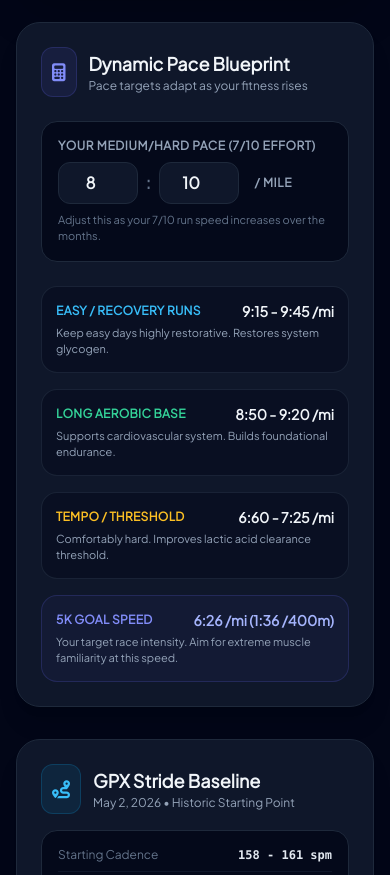
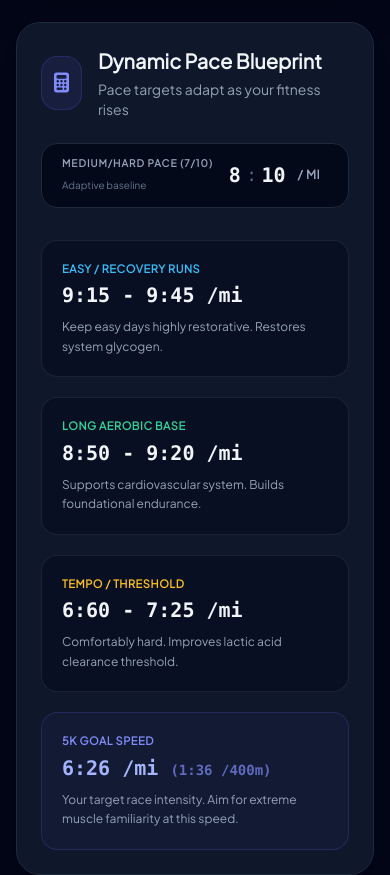
Before and after one commit to bkas724/Workoutapp, a plain HTML site: page public/index.html in a window 390 px wide. Shown: the part 920-1795 px from the top of the page. Drawn offline with nearby package versions, Linux system fonts and the light colour scheme.

Commit message:
Redesign Dynamic Pace Blueprint UI
Restructure and restyle the Dynamic Pace Blueprint section: replace the previous input-based pace card with a compact, hero-style panel that shows pace as display spans and keeps minute/second inputs hidden. Add input-min-display and input-sec-display elements and update JS to set their text when EMA recalibration runs and during applyStateToUI, with existence checks to avoid errors. Remove direct input listeners for the now-hidden inputs and adjust layout classes for responsive presentation.

```diff
--- a/public/index.html
+++ b/public/index.html
@@ -45,6 +45,11 @@
                 // Inject the updated baseline straight back to user data configuration views
                 document.getElementById('input-min').value = finalMin;
                 document.getElementById('input-sec').value = finalSec;
+
+                if (document.getElementById('input-min-display')) {
+                    document.getElementById('input-min-display').innerText = finalMin;
+                    document.getElementById('input-sec-display').innerText = finalSec < 10 ? '0' + finalSec : finalSec;
+                }
 
                 console.log(`EMA recalibration triggered! Previous: ${prevMins}:${prevSecs}, Logged: ${mins}:${secs}, New Engine Base Calibration: ${finalMin}:${finalSec}`);
             }
@@ -204,66 +209,65 @@
             </div>
         </div>
 
+        <section class="mb-8 bg-slate-900 border border-slate-800 rounded-3xl p-6 md:p-8 shadow-xl relative overflow-hidden">
+            <div class="flex flex-col md:flex-row md:items-center justify-between gap-6 mb-8">
+                <div class="flex items-center gap-4">
+                    <div class="p-3 bg-indigo-500/10 text-indigo-400 rounded-2xl border border-indigo-500/20">
+                        <i class="fa-solid fa-calculator text-xl"></i>
+                    </div>
+                    <div>
+                        <h2 class="font-extrabold text-xl text-slate-100">Dynamic Pace Blueprint</h2>
+                        <p class="text-sm text-slate-400 mt-1">Pace targets adapt as your fitness rises</p>
+                    </div>
+                </div>
+
+                <div class="bg-slate-950/80 border border-slate-800 px-5 py-3 rounded-2xl flex flex-wrap md:flex-nowrap items-center gap-4">
+                    <div class="text-left md:text-right">
+                        <label class="block text-slate-400 text-[10px] font-bold uppercase tracking-widest">Medium/Hard Pace (7/10)</label>
+                        <span class="text-[10px] text-slate-500">Adaptive baseline</span>
+                    </div>
+                    <div class="hidden md:block w-px h-8 bg-slate-800"></div>
+                    <div class="flex items-center gap-2">
+                        <span id="input-min-display" class="text-slate-100 font-mono text-xl font-black">8</span>
+                        <span class="text-slate-500 font-black">:</span>
+                        <span id="input-sec-display" class="text-slate-100 font-mono text-xl font-black">10</span>
+                        <span class="text-slate-400 text-xs font-semibold uppercase tracking-wider ml-1">/ mi</span>
+                        <input type="hidden" id="input-min" value="8">
+                        <input type="hidden" id="input-sec" value="10">
+                    </div>
+                </div>
+            </div>
+
+            <div class="grid grid-cols-1 md:grid-cols-2 lg:grid-cols-4 gap-5">
+                <div class="p-5 rounded-2xl bg-slate-950/40 border border-slate-800/80 hover:border-slate-800 transition-colors">
+                    <span class="text-[11px] font-bold text-sky-400 uppercase tracking-wider block mb-1">Easy / Recovery Runs</span>
+                    <span id="pace-easy" class="text-xl font-black text-slate-100 block mb-2 font-mono">9:15 - 9:45 /mi</span>
+                    <p class="text-xs text-slate-400 leading-relaxed">Keep easy days highly restorative. Restores system glycogen.</p>
+                </div>
+
+                <div class="p-5 rounded-2xl bg-slate-950/40 border border-slate-800/80 hover:border-slate-800 transition-colors">
+                    <span class="text-[11px] font-bold text-emerald-400 uppercase tracking-wider block mb-1">Long Aerobic Base</span>
+                    <span id="pace-long" class="text-xl font-black text-slate-100 block mb-2 font-mono">8:50 - 9:20 /mi</span>
+                    <p class="text-xs text-slate-400 leading-relaxed">Supports cardiovascular system. Builds foundational endurance.</p>
+                </div>
+
+                <div class="p-5 rounded-2xl bg-slate-950/40 border border-slate-800/80 hover:border-slate-800 transition-colors">
+                    <span class="text-[11px] font-bold text-amber-400 uppercase tracking-wider block mb-1">Tempo / Threshold</span>
+                    <span id="pace-tempo" class="text-xl font-black text-slate-100 block mb-2 font-mono">7:10 - 7:25 /mi</span>
+                    <p class="text-xs text-slate-400 leading-relaxed">Comfortably hard. Improves lactic acid clearance threshold.</p>
+                </div>
+
+                <div class="p-5 rounded-2xl bg-indigo-500/5 border border-indigo-500/20">
+                    <span class="text-[11px] font-bold text-indigo-400 uppercase tracking-wider block mb-1">5K Goal Speed</span>
+                    <span class="text-xl font-black text-indigo-300 block mb-2 font-mono">6:26 /mi <span class="text-sm font-bold text-indigo-400/70">(1:36 /400m)</span></span>
+                    <p class="text-xs text-slate-400 leading-relaxed">Your target race intensity. Aim for extreme muscle familiarity at this speed.</p>
+                </div>
+            </div>
+        </section>
+
         <div class="grid grid-cols-1 lg:grid-cols-12 gap-8">
 
             <div class="lg:col-span-4 space-y-8">
-
-                <section class="bg-slate-900 border border-slate-800 rounded-3xl p-6 shadow-xl relative overflow-hidden">
-                    <div class="flex items-center gap-3 mb-6">
-                        <div class="p-2.5 bg-indigo-500/10 text-indigo-400 rounded-xl border border-indigo-500/20">
-                            <i class="fa-solid fa-calculator text-lg"></i>
-                        </div>
-                        <div>
-                            <h2 class="font-bold text-lg text-slate-100">Dynamic Pace Blueprint</h2>
-                            <p class="text-xs text-slate-400">Pace targets adapt as your fitness rises</p>
-                        </div>
-                    </div>
-
-                    <div class="mb-6 bg-slate-950/80 border border-slate-800 p-4 rounded-2xl">
-                        <label class="block text-slate-400 text-xs font-semibold mb-2 uppercase tracking-wider">Your Medium/Hard Pace (7/10 effort)</label>
-                        <div class="flex items-center gap-2">
-                            <input id="input-min" type="number" min="5" max="15" value="8" class="bg-slate-900 border border-slate-800 text-slate-100 px-3 py-2 rounded-xl text-center w-20 font-bold focus:outline-none focus:border-indigo-500 transition-colors">
-                            <span class="text-slate-500 font-black">:</span>
-                            <input id="input-sec" type="number" min="0" max="59" value="10" class="bg-slate-900 border border-slate-800 text-slate-100 px-3 py-2 rounded-xl text-center w-20 font-bold focus:outline-none focus:border-indigo-500 transition-colors">
-                            <span class="text-slate-400 text-xs font-semibold uppercase tracking-wider ml-2">/ Mile</span>
-                        </div>
-                        <p class="text-[11px] text-slate-500 mt-2">Adjust this as your 7/10 run speed increases over the months.</p>
-                    </div>
-
-                    <div class="space-y-4">
-                        <div class="p-3.5 rounded-2xl bg-slate-950/40 border border-slate-800/80 hover:border-slate-800 transition-colors">
-                            <div class="flex justify-between items-center mb-1">
-                                <span class="text-xs font-semibold text-sky-400 uppercase tracking-wide">Easy / Recovery Runs</span>
-                                <span id="pace-easy" class="text-sm font-extrabold text-slate-100">9:15 - 9:45 /mi</span>
-                            </div>
-                            <p class="text-[11px] text-slate-400">Keep easy days highly restorative. Restores system glycogen.</p>
-                        </div>
-
-                        <div class="p-3.5 rounded-2xl bg-slate-950/40 border border-slate-800/80 hover:border-slate-800 transition-colors">
-                            <div class="flex justify-between items-center mb-1">
-                                <span class="text-xs font-semibold text-emerald-400 uppercase tracking-wide">Long Aerobic Base</span>
-                                <span id="pace-long" class="text-sm font-extrabold text-slate-100">8:50 - 9:20 /mi</span>
-                            </div>
-                            <p class="text-[11px] text-slate-400">Supports cardiovascular system. Builds foundational endurance.</p>
-                        </div>
-
-                        <div class="p-3.5 rounded-2xl bg-slate-950/40 border border-slate-800/80 hover:border-slate-800 transition-colors">
-                            <div class="flex justify-between items-center mb-1">
-                                <span class="text-xs font-semibold text-amber-400 uppercase tracking-wide">Tempo / Threshold</span>
-                                <span id="pace-tempo" class="text-sm font-extrabold text-slate-100">7:10 - 7:25 /mi</span>
-                            </div>
-                            <p class="text-[11px] text-slate-400">Comfortably hard. Improves lactic acid clearance threshold.</p>
-                        </div>
-
-                        <div class="p-3.5 rounded-2xl bg-indigo-500/5 border border-indigo-500/20">
-                            <div class="flex justify-between items-center mb-1">
-                                <span class="text-xs font-bold text-indigo-400 uppercase tracking-wide">5K Goal Speed</span>
-                                <span class="text-sm font-black text-indigo-300">6:26 /mi (1:36 /400m)</span>
-                            </div>
-                            <p class="text-[11px] text-slate-400">Your target race intensity. Aim for extreme muscle familiarity at this speed.</p>
-                        </div>
-                    </div>
-                </section>
 
                 <section class="bg-slate-900 border border-slate-800 rounded-3xl p-6 shadow-xl relative overflow-hidden">
                     <div class="flex items-center gap-3 mb-4">
@@ -326,7 +330,6 @@
             </div>
 
             <div class="lg:col-span-8 space-y-8">
-
                 <div class="bg-slate-900 border border-slate-800 rounded-3xl p-6 shadow-xl">
 
                     <div class="flex flex-col sm:flex-row sm:items-center justify-between gap-4 mb-8 pb-4 border-b border-slate-800">
@@ -1131,8 +1134,14 @@
         }
 
         function applyStateToUI() {
-            if (appState.inputMin) document.getElementById('input-min').value = appState.inputMin;
-            if (appState.inputSec) document.getElementById('input-sec').value = appState.inputSec;
+            if (appState.inputMin) {
+                document.getElementById('input-min').value = appState.inputMin;
+                if (document.getElementById('input-min-display')) document.getElementById('input-min-display').innerText = appState.inputMin;
+            }
+            if (appState.inputSec) {
+                document.getElementById('input-sec').value = appState.inputSec;
+                if (document.getElementById('input-sec-display')) document.getElementById('input-sec-display').innerText = appState.inputSec < 10 ? '0' + appState.inputSec : appState.inputSec;
+            }
             if (appState.planTitle) document.getElementById('plan-title').innerText = appState.planTitle;
             if (appState.planDesc) document.getElementById('plan-desc').innerText = appState.planDesc;
 
@@ -1216,8 +1225,6 @@
 
         window.onload = function() {
             buildSubphasesHTML();
-            document.getElementById('input-min').addEventListener('input', calculateTargetPaces);
-            document.getElementById('input-sec').addEventListener('input', calculateTargetPaces);
 
             document.getElementById('plan-title').addEventListener('blur', function() {
                 appState.planTitle = this.innerText;
```
